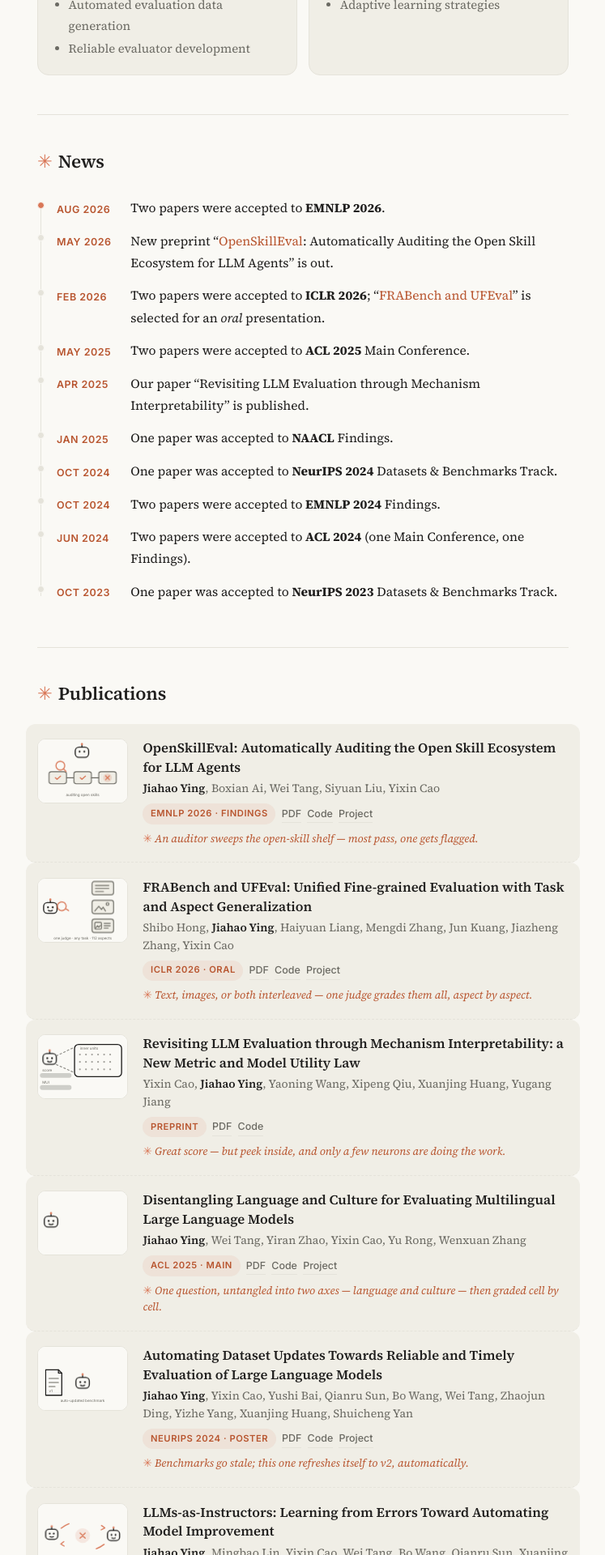
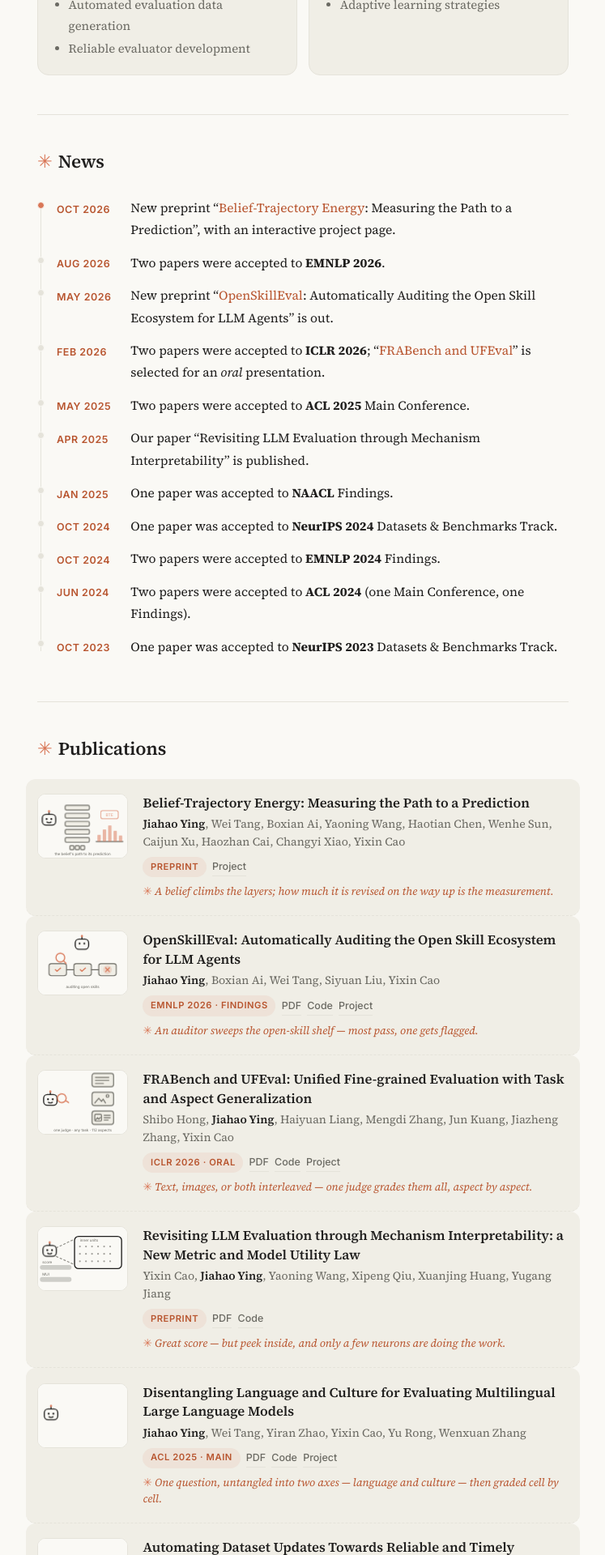
Before and after one commit to yingjiahao14/yingjiahao14.github.io, a Jekyll site: the page built from index.md, in a window 1280 px wide. Shown: the part 853-2773 px from the top of the page at 81% size, without its empty margins (266-1013 px from the left). Built offline with Jekyll 4.4.1, drawn with Linux system fonts in a browser that asks for light colours; comment, search, counter and statistics services are not loaded; our own code applies the rules of GitHub Pages for plain Markdown files.

Commit message:
Add Belief-Trajectory Energy to publications with its hover scene

```diff
--- a/_data/news.yml
+++ b/_data/news.yml
@@ -1,4 +1,6 @@
 # 每条新闻一个条目；date 是显示用的短标签，text 支持 HTML
+- date: Oct 2026
+  text: 'New preprint “<a href="https://jhying.org/bte/">Belief-Trajectory Energy</a>: Measuring the Path to a Prediction”, with an interactive project page.'
 - date: Aug 2026
   text: Two papers were accepted to <strong>EMNLP 2026</strong>.
 - date: May 2026
--- a/_data/publications.yml
+++ b/_data/publications.yml
@@ -5,6 +5,14 @@
 #   pdf      论文链接    code  代码链接    page  项目主页
 #   image    缩略图路径 (assets/img/ 下)
 main:
+
+  - title: "Belief-Trajectory Energy: Measuring the Path to a Prediction"
+    authors: <strong>Jiahao Ying</strong>, Wei Tang, Boxian Ai, Yaoning Wang, Haotian Chen, Wenhe Sun, Caijun Xu, Haozhan Cai, Changyi Xiao, Yixin Cao
+    badge: Preprint
+    scene: bte
+    story: 'A belief climbs the layers; how much it is revised on the way up is the measurement.'
+    page: https://jhying.org/bte/
+    image: ./assets/img/bte.png
 
   - title: "OpenSkillEval: Automatically Auditing the Open Skill Ecosystem for LLM Agents"
     authors: <strong>Jiahao Ying</strong>, Boxian Ai, Wei Tang, Siyuan Liu, Yixin Cao
--- a/_includes/scenes.html
+++ b/_includes/scenes.html
@@ -23,6 +23,43 @@
       </g></g>
       <text class="tiny" x="66" y="84" text-anchor="middle">auditing open skills</text>
 
+</svg>
+{% when 'bte' %}
+<svg class="scene s-bte" viewBox="0 0 132 94" aria-hidden="true">
+<!-- the scorer, reading its own forward pass -->
+<g transform="translate(3,24)"><g class="bot">
+  <path class="ln" d="M13 4.5v3"/><circle class="ac" cx="13" cy="3" r="1.6"/>
+  <rect class="ln fillbg" x="3" y="7.5" width="20" height="16" rx="5.5"/>
+  <circle class="eye" cx="9.5" cy="14.5" r="1.4" fill="currentColor"/><circle class="eye" cx="16.5" cy="14.5" r="1.4" fill="currentColor"/>
+  <path class="ln" d="M10 19q3 1.8 6 0"/>
+</g></g>
+<!-- the input tokens -->
+<rect class="ln-m fillsurf" x="47" y="76" width="6" height="6" rx="1.2"/>
+<rect class="ln-m fillsurf" x="55" y="76" width="6" height="6" rx="1.2"/>
+<rect class="ln-m fillsurf" x="63" y="76" width="6" height="6" rx="1.2"/>
+<!-- five layers of the model; each lights up as the belief passes through -->
+<rect class="ln-m fillsurf bte-l1" x="40" y="64" width="36" height="7" rx="2"/>
+<rect class="ln-m fillsurf bte-l2" x="40" y="52" width="36" height="7" rx="2"/>
+<rect class="ln-m fillsurf bte-l3" x="40" y="40" width="36" height="7" rx="2"/>
+<rect class="ln-m fillsurf bte-l4" x="40" y="28" width="36" height="7" rx="2"/>
+<rect class="ln-m fillsurf bte-l5" x="40" y="16" width="36" height="7" rx="2"/>
+<!-- the belief, climbing layer by layer -->
+<g transform="translate(58,79)"><g class="bte-probe">
+  <circle class="ac" cx="0" cy="0" r="5" opacity=".22"/><circle class="ac" cx="0" cy="0" r="2.6"/>
+</g></g>
+<!-- the depth profile: one bar per layer, how much the belief was revised there -->
+<path class="ln-m" d="M86 70h40"/>
+<rect class="ac bte-p1" x="88" y="60" width="5" height="10" rx="1"/>
+<rect class="ac bte-p2" x="96" y="52" width="5" height="18" rx="1"/>
+<rect class="ac bte-p3" x="104" y="46" width="5" height="24" rx="1"/>
+<rect class="ac bte-p4" x="112" y="54" width="5" height="16" rx="1"/>
+<rect class="ac bte-p5" x="120" y="61" width="5" height="9" rx="1"/>
+<!-- the readout -->
+<g transform="translate(106,30)"><g class="bte-stamp">
+  <rect class="ac-s fillbg" x="-13" y="-6" width="26" height="12" rx="3"/>
+  <text class="bte-txt" x="0" y="2.3" text-anchor="middle">BTE</text>
+</g></g>
+<text class="tiny" x="66" y="91" text-anchor="middle">the belief's path to its prediction</text>
 </svg>
 {% when 'ufeval' %}
 <svg class="scene s-ufeval" viewBox="0 0 132 94" aria-hidden="true">
--- a/assets/css/main.css
+++ b/assets/css/main.css
@@ -296,6 +296,18 @@
 @keyframes ab-draw{0%,48%{stroke-dashoffset:90;opacity:1}72%{stroke-dashoffset:0}94%{stroke-dashoffset:0;opacity:1}100%{stroke-dashoffset:0;opacity:0}}
 @keyframes ab-pop{0%,72%{transform:scale(0);opacity:0}80%{transform:scale(1.3);opacity:1}84%,94%{transform:scale(1);opacity:1}100%{transform:scale(1);opacity:0}}
 @keyframes ab-tag{0%,76%{opacity:0}82%,94%{opacity:1}100%{opacity:0}}
+@keyframes bte-probe{0%{opacity:0;transform:translateY(0)}5%{opacity:1;transform:translateY(0)}9%{transform:translateY(0)}15%,21%{transform:translateY(-11.5px)}27%,33%{transform:translateY(-23.5px)}39%,45%{transform:translateY(-35.5px)}51%,57%{transform:translateY(-47.5px)}63%,72%{opacity:1;transform:translateY(-59.5px)}78%,100%{opacity:0;transform:translateY(-59.5px)}}
+@keyframes bte-l1{0%,14%{stroke:var(--muted)}17%,23%{stroke:var(--accent)}29%,100%{stroke:var(--muted)}}
+@keyframes bte-l2{0%,26%{stroke:var(--muted)}29%,35%{stroke:var(--accent)}41%,100%{stroke:var(--muted)}}
+@keyframes bte-l3{0%,38%{stroke:var(--muted)}41%,47%{stroke:var(--accent)}53%,100%{stroke:var(--muted)}}
+@keyframes bte-l4{0%,50%{stroke:var(--muted)}53%,59%{stroke:var(--accent)}65%,100%{stroke:var(--muted)}}
+@keyframes bte-l5{0%,62%{stroke:var(--muted)}65%,71%{stroke:var(--accent)}77%,100%{stroke:var(--muted)}}
+@keyframes bte-p1{0%,16%{opacity:0;transform:scaleY(0)}22%{opacity:1;transform:scaleY(1.15)}26%,90%{opacity:1;transform:scaleY(1)}96%,100%{opacity:0;transform:scaleY(1)}}
+@keyframes bte-p2{0%,28%{opacity:0;transform:scaleY(0)}34%{opacity:1;transform:scaleY(1.15)}38%,90%{opacity:1;transform:scaleY(1)}96%,100%{opacity:0;transform:scaleY(1)}}
+@keyframes bte-p3{0%,40%{opacity:0;transform:scaleY(0)}46%{opacity:1;transform:scaleY(1.15)}50%,90%{opacity:1;transform:scaleY(1)}96%,100%{opacity:0;transform:scaleY(1)}}
+@keyframes bte-p4{0%,52%{opacity:0;transform:scaleY(0)}58%{opacity:1;transform:scaleY(1.15)}62%,90%{opacity:1;transform:scaleY(1)}96%,100%{opacity:0;transform:scaleY(1)}}
+@keyframes bte-p5{0%,64%{opacity:0;transform:scaleY(0)}70%{opacity:1;transform:scaleY(1.15)}74%,90%{opacity:1;transform:scaleY(1)}96%,100%{opacity:0;transform:scaleY(1)}}
+@keyframes bte-stamp{0%,74%{opacity:0;transform:scale(2) rotate(-14deg)}80%{opacity:1;transform:scale(.92) rotate(0)}84%{transform:scale(1.06)}90%{opacity:1;transform:scale(1)}96%,100%{opacity:0;transform:scale(1)}}
 
 /* 悬停触发的场景动画 */
 .pub:is(:hover,.play) .bot{animation:float 3.2s ease-in-out infinite}
@@ -355,6 +367,20 @@
 .pub:is(:hover,.play) .ab-draw{stroke-dasharray:90;animation:ab-draw 4.5s linear infinite}
 .pub:is(:hover,.play) .ab-pop{animation:ab-pop 4.5s ease-in-out infinite}
 .pub:is(:hover,.play) .ab-tag{fill:var(--accent-strong);animation:ab-tag 4.5s ease-in-out infinite}
+.pub:is(:hover,.play) .bte-probe{animation:bte-probe 5s ease-in-out infinite}
+.pub:is(:hover,.play) .bte-l1{animation:bte-l1 5s linear infinite}
+.pub:is(:hover,.play) .bte-l2{animation:bte-l2 5s linear infinite}
+.pub:is(:hover,.play) .bte-l3{animation:bte-l3 5s linear infinite}
+.pub:is(:hover,.play) .bte-l4{animation:bte-l4 5s linear infinite}
+.pub:is(:hover,.play) .bte-l5{animation:bte-l5 5s linear infinite}
+.pub:is(:hover,.play) :is(.bte-p1,.bte-p2,.bte-p3,.bte-p4,.bte-p5){transform-box:fill-box;transform-origin:50% 100%}
+.pub:is(:hover,.play) .bte-p1{animation:bte-p1 5s ease-out infinite}
+.pub:is(:hover,.play) .bte-p2{animation:bte-p2 5s ease-out infinite}
+.pub:is(:hover,.play) .bte-p3{animation:bte-p3 5s ease-out infinite}
+.pub:is(:hover,.play) .bte-p4{animation:bte-p4 5s ease-out infinite}
+.pub:is(:hover,.play) .bte-p5{animation:bte-p5 5s ease-out infinite}
+.pub:is(:hover,.play) .bte-stamp{transform-box:fill-box;transform-origin:center;animation:bte-stamp 5s ease-out infinite}
+.s-bte .bte-txt{font-family:Inter,sans-serif;font-size:6px;font-weight:600;fill:var(--accent)}
 
 /* 悬停旁白: 与动画同步展开的一句话解说 */
 .pub .story {
```
Also changed, not shown: assets/img/bte.png (added).
